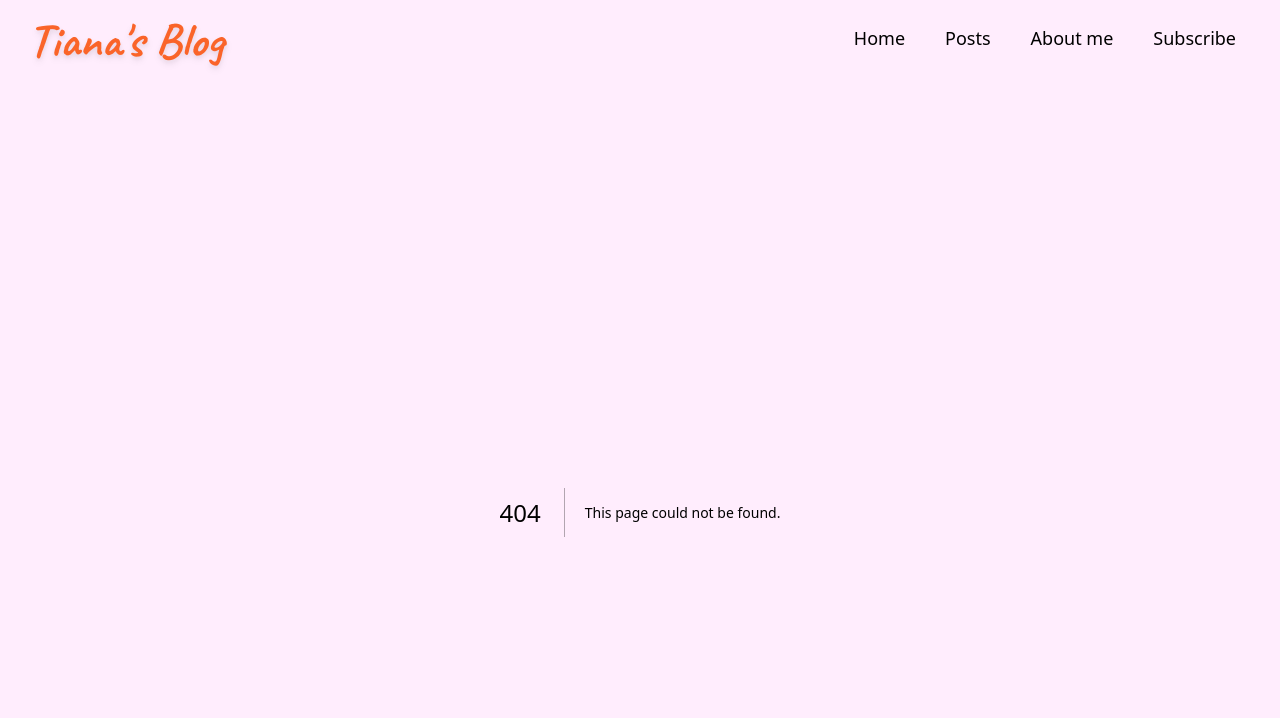
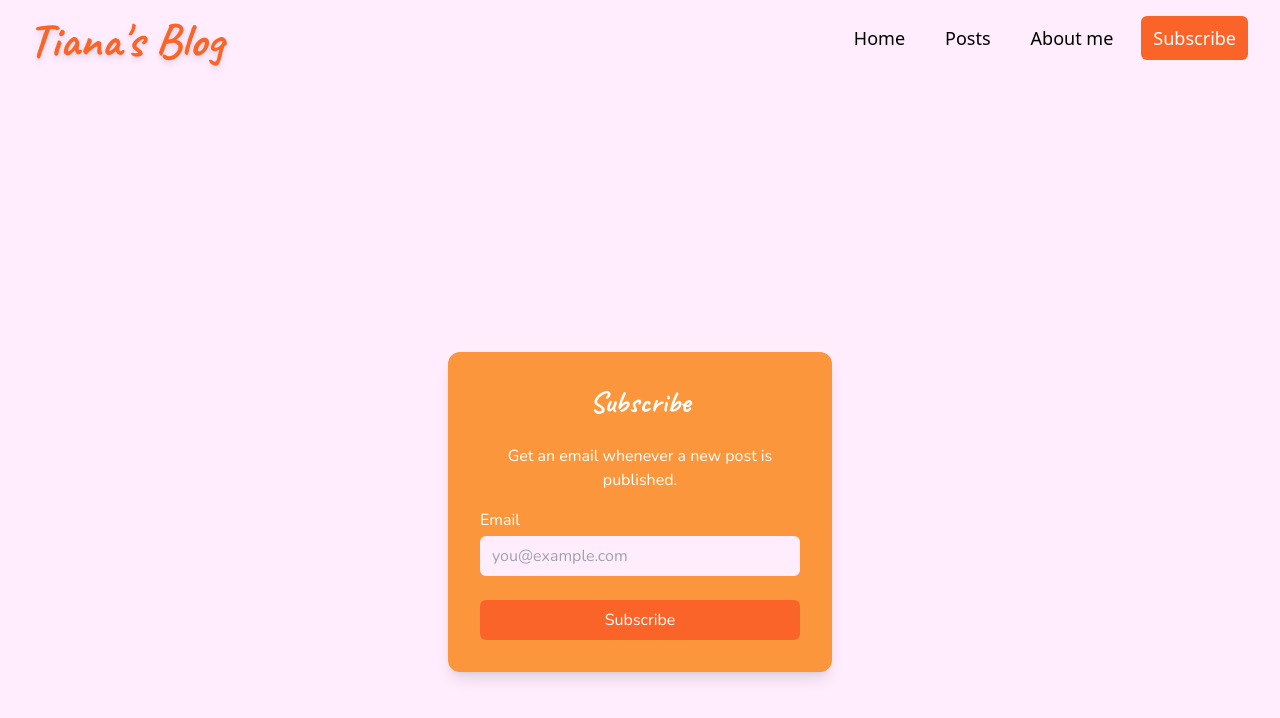
Before and after one commit to covmoore/tiana-blog, a Next.js app: page /subscribe in a window 1280 px wide. Before the commit this address had no page. Shown: the top 718 px of the page. Built offline with nearby package versions, Linux system fonts and the light colour scheme.

Commit message:
Adding subscription feature (#12)

```diff
--- /dev/null
+++ b/app/apis/subscribe.js
@@ -0,0 +1,6 @@
+import axios from 'axios';
+
+export async function subscribe(email) {
+    const response = await axios.post('http://localhost:8080/subscribe', { email })
+    return response.data
+}
--- a/app/components/Navbar.js
+++ b/app/components/Navbar.js
@@ -10,7 +10,7 @@ const navigation = [
   { name: 'Home', href: '/', current: true },
   { name: 'Posts', href: '/posts', current: false },
   { name: 'About me', href: '/about-me', current: false },
-  { name: 'Subscribe', hrsf: '/subscribe', current: false }
+  { name: 'Subscribe', href: '/subscribe', current: false }
 ]
 
 
--- a/app/components/PostCreateContent.js
+++ b/app/components/PostCreateContent.js
@@ -124,6 +124,7 @@ export default function PostCreateContent() {
       </div>
       {isPreviewContext ? <BlogPost {...{
         blog: {
+          bid: postId,
           body: previewBody,
           author: "Tiana Montez",
           category: category,
--- /dev/null
+++ b/app/subscribe/page.js
@@ -0,0 +1,82 @@
+'use client'
+
+import { useState, Suspense } from 'react'
+import { useSearchParams } from 'next/navigation'
+import { subscribe } from '../apis/subscribe'
+
+const statusMessages = {
+  confirmed: "Your subscription is confirmed. You'll get an email whenever a new post is published!",
+  unsubscribed: "You've been unsubscribed. Sorry to see you go!",
+  invalid: 'That link is invalid or has expired.',
+}
+
+function SubscribeForm() {
+  const status = useSearchParams().get('status')
+  const [email, setEmail] = useState('')
+  const [sent, setSent] = useState(false)
+  const [error, setError] = useState(null)
+  const [loading, setLoading] = useState(false)
+
+  async function handleSubmit(e) {
+    e.preventDefault()
+    setError(null)
+    setLoading(true)
+    try {
+      await subscribe(email)
+      setSent(true)
+    } catch (err) {
+      setError('Something went wrong. Please try again.')
+    } finally {
+      setLoading(false)
+    }
+  }
+
+  return (
+    <div className="flex flex-col items-center justify-center min-h-screen bg-background">
+      <div className="bg-postForegroundColor p-8 rounded-xl shadow-lg w-full max-w-sm">
+        <h1 className="text-3xl font-bold text-white mb-6 text-center font-[Caveat]">Subscribe</h1>
+        {statusMessages[status] && !sent && (
+          <p className="text-white text-center mb-4">{statusMessages[status]}</p>
+        )}
+        {sent ? (
+          <p className="text-white text-center">
+            Almost there! Check your inbox and click the confirmation link to finish subscribing.
+          </p>
+        ) : (
+          <form className="flex flex-col gap-4" onSubmit={handleSubmit}>
+            <p className="text-white text-center">
+              Get an email whenever a new post is published.
+            </p>
+            <div className="flex flex-col gap-1">
+              <label className="text-white font-medium">Email</label>
+              <input
+                type="email"
+                value={email}
+                onChange={(e) => setEmail(e.target.value)}
+                className="rounded-md px-3 py-2 bg-background text-gray-700 outline-none focus:ring-2 focus:ring-postBorderColor"
+                placeholder="you@example.com"
+                required
+              />
+            </div>
+            {error && <p className="text-white text-sm text-center">{error}</p>}
+            <button
+              type="submit"
+              disabled={loading}
+              className="mt-2 bg-postBorderColor hover:bg-buttonHoverColor text-white font-medium py-2 rounded-md transition-colors disabled:opacity-60"
+            >
+              {loading ? 'Subscribing...' : 'Subscribe'}
+            </button>
+          </form>
+        )}
+      </div>
+    </div>
+  )
+}
+
+export default function SubscribePage() {
+  return (
+    <Suspense>
+      <SubscribeForm />
+    </Suspense>
+  )
+}
```
